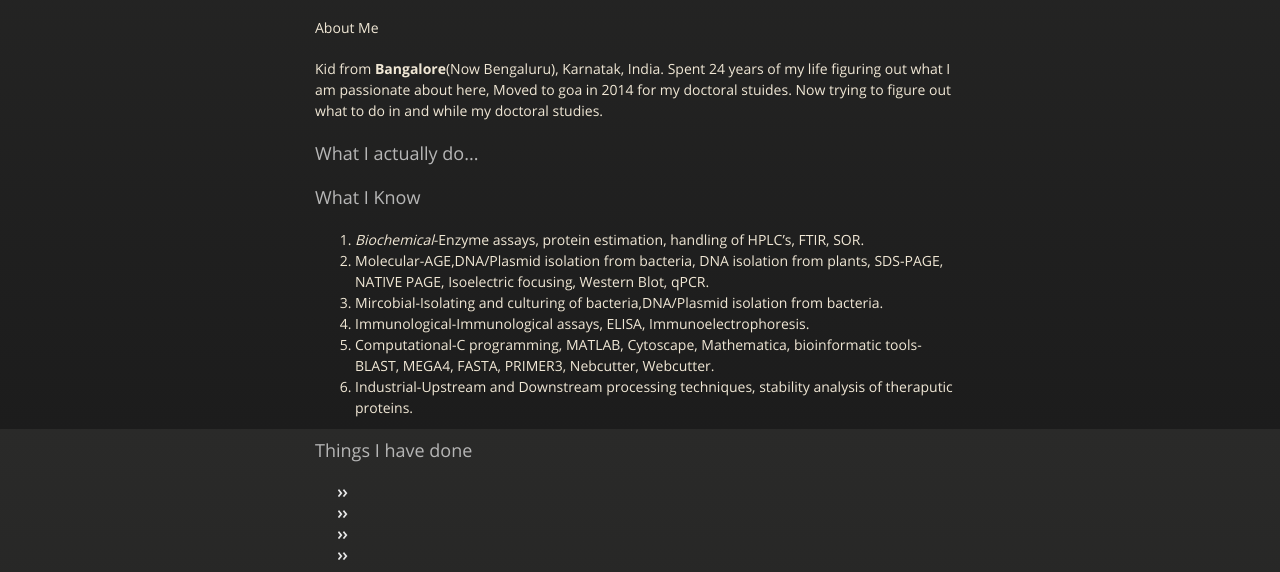
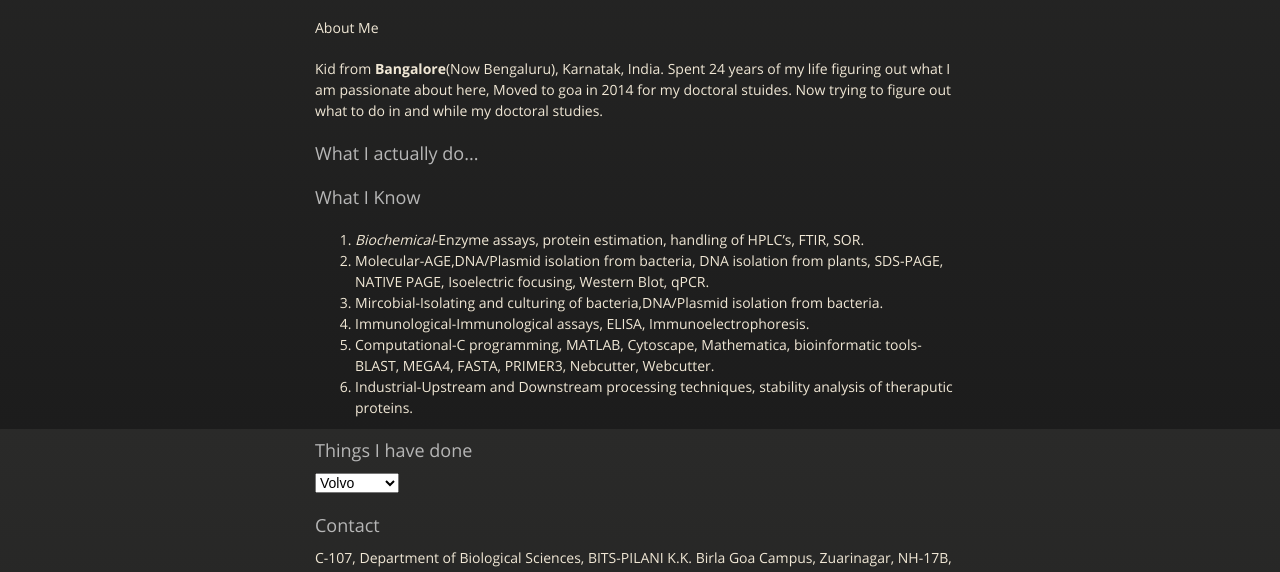
Before and after one commit to gogu07/gautam.github.io, a plain HTML site: page index.html in a window 1280 px wide. Shown: the part 371-943 px from the top of the page. Drawn offline with nearby package versions, Linux system fonts and the light colour scheme.

Commit message:
Update index.html

```diff
--- a/index.html
+++ b/index.html
@@ -76,12 +76,18 @@ $ git checkout gh-pages
 <a id="Things I have done" class="anchor" href="#Things I have done" aria-hidden="true"><span class="octicon octicon-link"></span></a>Things I have done</h3>
 
 <p>
-  <ul>
+  <select>
+  <option value="volvo">Volvo</option>
+  <option value="saab">Saab</option>
+  <option value="mercedes">Mercedes</option>
+  <option value="audi">Audi</option>
+</select>
+ <!-- <ul>
     <li></li>
     <li></li>
     <li></li>
     <li></li>
-  </ul>
+  </ul>-->
 </p>
 
 <h3>
```
